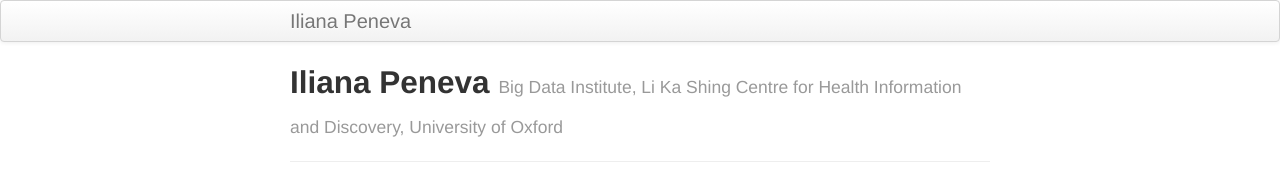
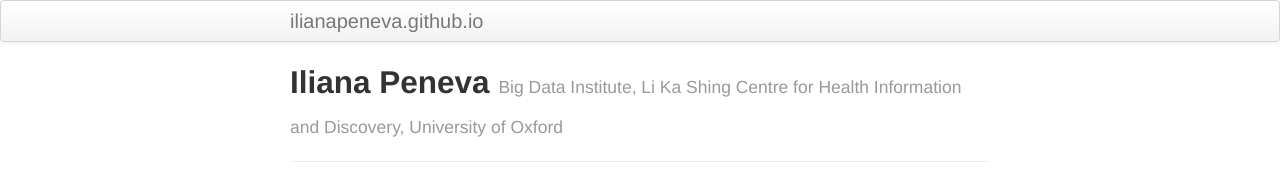
Before and after one commit to ilianapeneva/ilianapeneva.github.io, a Jekyll site: the page built from index.md, in a window 1280 px wide. Shown: the top 194 px of the page. Built offline with Jekyll 4.4.1, drawn with Linux system fonts in a browser that asks for light colours.

Commit message:
Update _config.yml

```diff
--- a/_config.yml
+++ b/_config.yml
@@ -8,7 +8,7 @@ highlighter: rouge
 # Themes are encouraged to use these universal variables
 # so be sure to set them if your theme uses them.
 #
-title : Iliana Peneva
+title :
 author :
   name : Iliana Peneva
   email : iliana.peneva@bdi.ox.ac.uk
```
